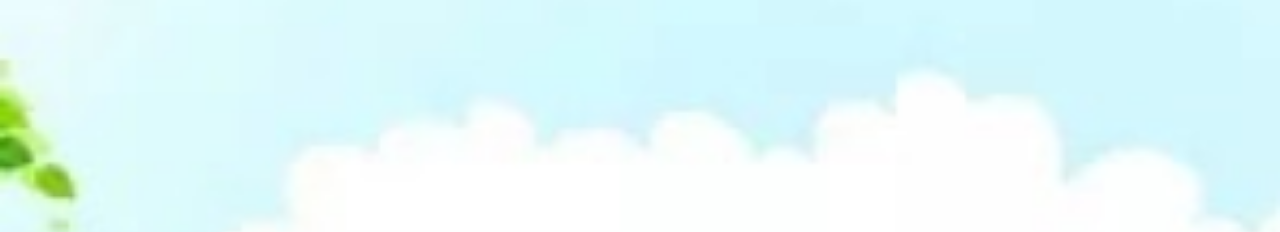
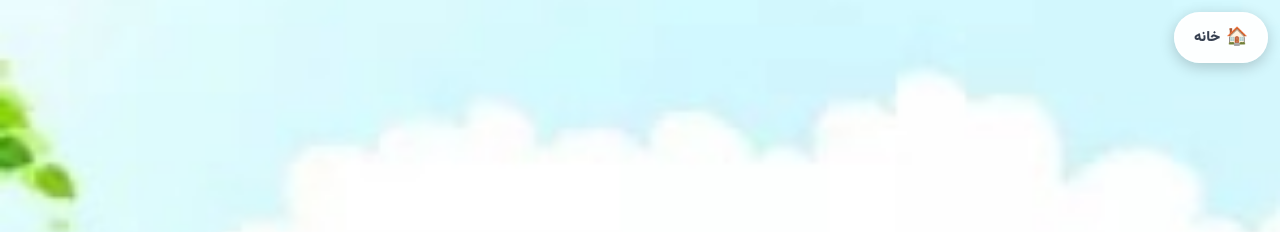
Before and after one commit to darsogame/kidgames, a plain HTML site: page letter game/parts2.html in a window 1280 px wide. Shown: the top 232 px of the page. Drawn offline with Linux system fonts and the light colour scheme.

Commit message:
Update parts2.html

```diff
--- a/letter game/parts2.html
+++ b/letter game/parts2.html
@@ -10,6 +10,32 @@
 <body>
 <div class="bkg">
   <h1>🎯 بخش‌های بیشتر</h1>
+  <a href="../dashboard.html"
+style="position: fixed;
+       top: 12px;
+       right: 12px;
+       z-index: 9999;
+       display: flex;
+       align-items: center;
+       justify-content: center;
+       gap: 6px;
+       padding: 10px 18px;
+       background: rgba(255, 255, 255, 0.95);
+       color: #374151;
+       font-family: 'Vazirmatn', sans-serif;
+       font-size: 0.9rem;
+       font-weight: 900;
+       text-decoration: none;
+       border-radius: 30px;
+       border: 2px solid rgba(255, 255, 255, 0.8);
+       box-shadow: 0 4px 15px rgba(0, 0, 0, 0.2);
+       transition: all 0.3s ease;
+       -webkit-tap-highlight-color: transparent;"
+onmouseover="this.style.transform='scale(1.08)'; this.style.boxShadow='0 6px 20px rgba(0,0,0,0.3)';"
+onmouseout="this.style.transform='scale(1)'; this.style.boxShadow='0 4px 15px rgba(0,0,0,0.2)';">
+<span style="font-size: 1.1rem;">🏠</span>
+<span>خانه</span>
+</a>
 
   <div class="p">
     <a href="part35.html" class="part">
```
